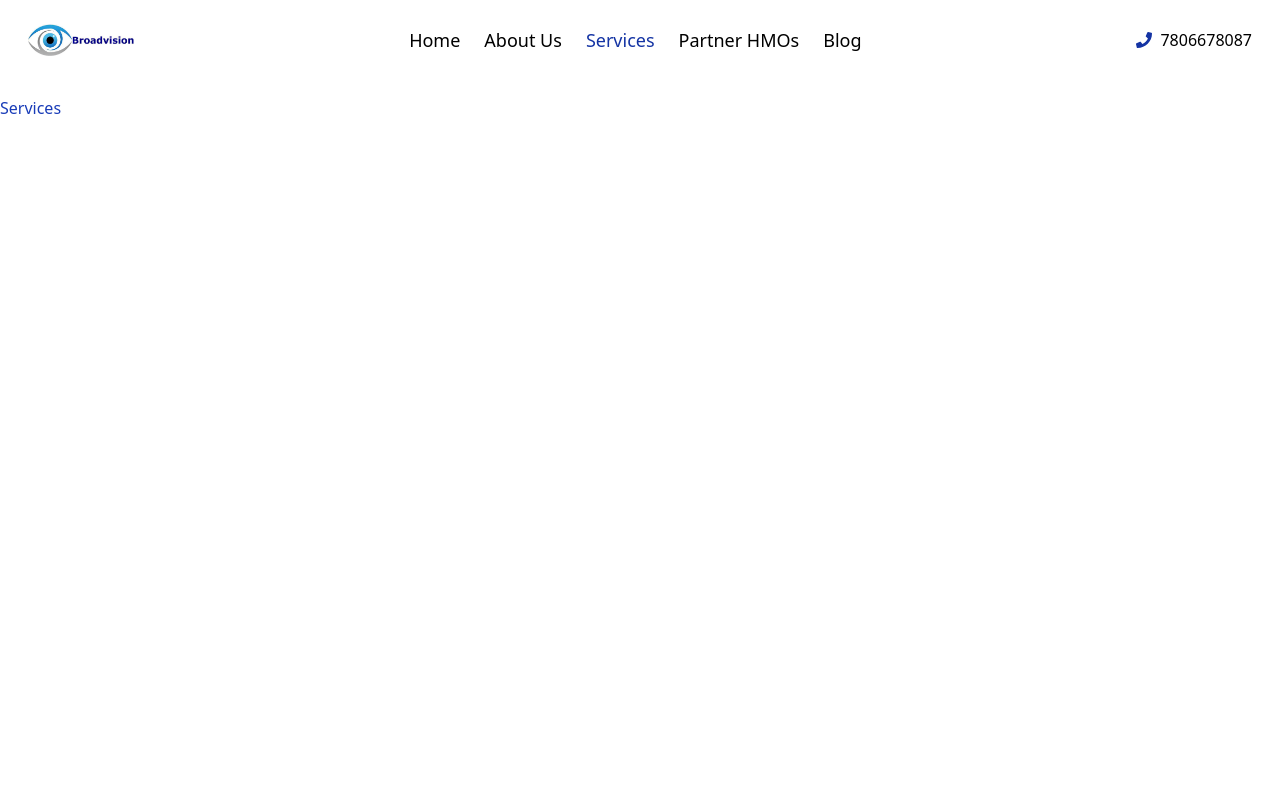
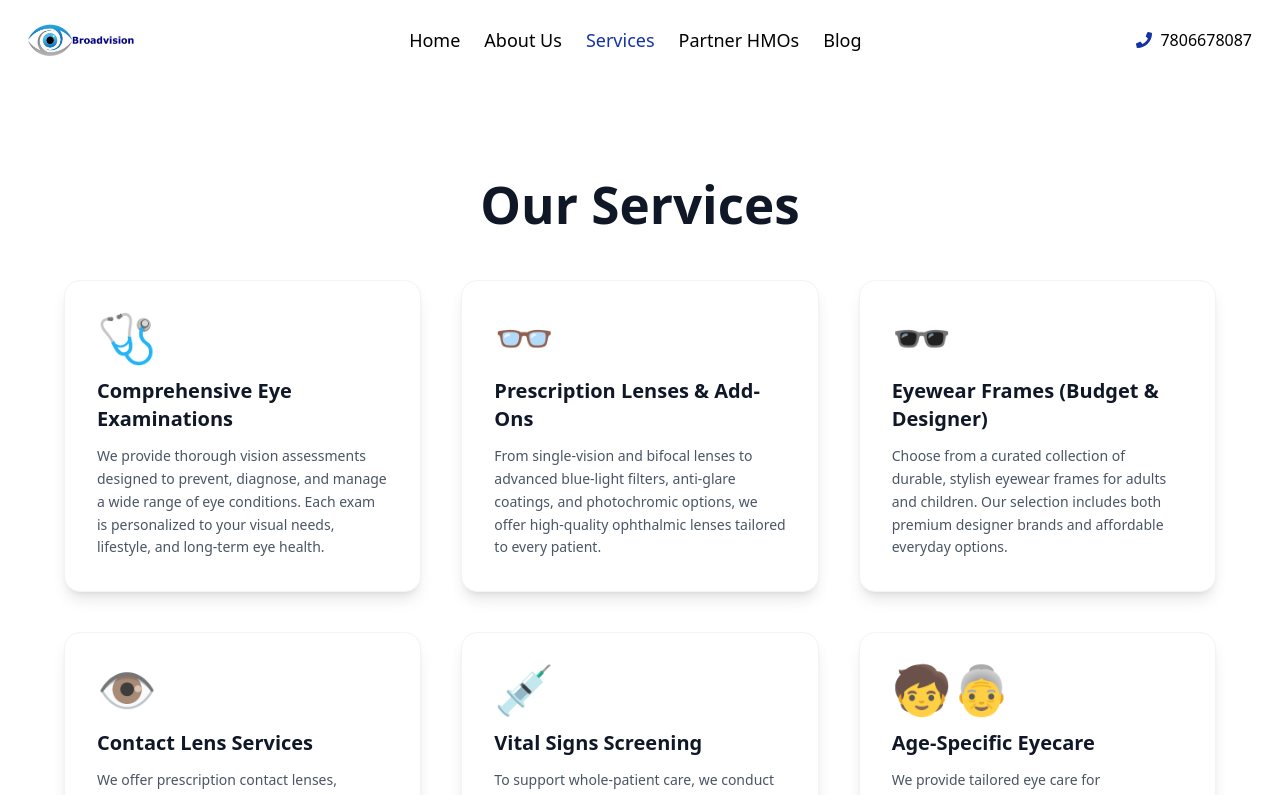
Before and after one commit to ChiomaAg/BroadVision, a React (Vite) app in the folder broadVision/: page /Services in a window 1280 px wide. Shown: the top 795 px of the page. Built offline with nearby package versions, Linux system fonts and the light colour scheme.

Commit message:
Initial version of services page

```diff
--- a/broadVision/src/components/MeetTheTeam.jsx
+++ b/broadVision/src/components/MeetTheTeam.jsx
@@ -28,7 +28,7 @@ export default function MeetTheTeam() {
             name: "Miss Vivian Solomon",
             role: "Customer Service II",
             image: doc4,
-            bio: "Vivian brings cheer, warmth, and genuine care to every interaction. Her positive energy brightens the clinic and helps patients feel comfortable throughout their visit. Whether guiding you through registration or answering your questions, she is committed to making your experience pleasant and memorable.",
+            bio: "Vivian brings cheer warmth, and genuine care to every interaction. Her positive energy brightens the clinic and helps patients feel comfortable throughout their visit. Whether guiding you through registration or answering your questions, she is committed to making your experience pleasant and memorable.",
         },
     ];
 
--- a/broadVision/src/pages/Services.jsx
+++ b/broadVision/src/pages/Services.jsx
@@ -1,7 +1,75 @@
 export default function Services() {
-    return (
-        <div className="text-blue-800">
-            Services
+  const services = [
+    {
+      title: "Comprehensive Eye Examinations",
+      description:
+        "We provide thorough vision assessments designed to prevent, diagnose, and manage a wide range of eye conditions. Each exam is personalized to your visual needs, lifestyle, and long-term eye health.",
+      icon: "🩺",
+    },
+    {
+      title: "Prescription Lenses & Add-Ons",
+      description:
+        "From single-vision and bifocal lenses to advanced blue-light filters, anti-glare coatings, and photochromic options, we offer high-quality ophthalmic lenses tailored to every patient.",
+      icon: "👓",
+    },
+    {
+      title: "Eyewear Frames (Budget & Designer)",
+      description:
+        "Choose from a curated collection of durable, stylish eyewear frames for adults and children. Our selection includes both premium designer brands and affordable everyday options.",
+      icon: "🕶️",
+    },
+    {
+      title: "Contact Lens Services",
+      description:
+        "We offer prescription contact lenses, cosmetic lenses, and specialty ophthalmic contacts. Our team ensures proper fitting, comfort evaluation, and personalized guidance for safe wear.",
+      icon: "👁️",
+    },
+    {
+      title: "Vital Signs Screening",
+      description:
+        "To support whole-patient care, we conduct routine checks including blood pressure, blood sugar, and pulse rate — with referrals to the appropriate specialists when necessary.",
+      icon: "💉",
+    },
+    {
+      title: "Age-Specific Eyecare",
+      description:
+        "We provide tailored eye care for preschoolers, students, young adults, middle-aged adults, and seniors. Each age group receives personalized screening, guidance, and early-intervention support.",
+      icon: "🧒👵",
+    },
+  ];
+
+  return (
+    <div className="bg-white py-20 px-6 lg:px-12">
+      <div className="max-w-6xl mx-auto">
+
+        {/* PAGE HEADER */}
+        <h1 className="text-4xl font-bold text-center text-gray-900 mb-12">
+          Our Services
+        </h1>
+
+        {/* GRID */}
+        <div className="grid grid-cols-1 sm:grid-cols-2 lg:grid-cols-3 gap-10">
+          {services.map((service, i) => (
+            <div
+              key={i}
+              className="p-8 rounded-2xl shadow-lg border border-gray-100 hover:shadow-xl transition-all duration-300 bg-white"
+            >
+              {/* ICON */}
+              <div className="text-5xl mb-4">{service.icon}</div>
+
+              {/* TITLE */}
+              <h3 className="text-xl font-semibold text-gray-900">
+                {service.title}
+              </h3>
+
+              {/* DESCRIPTION */}
+              <p className="mt-3 text-gray-600 leading-relaxed text-sm">
+                {service.description}
+              </p>
+            </div>
+          ))}
         </div>
-    )
+      </div>
+    </div>
+  );
 }
```
